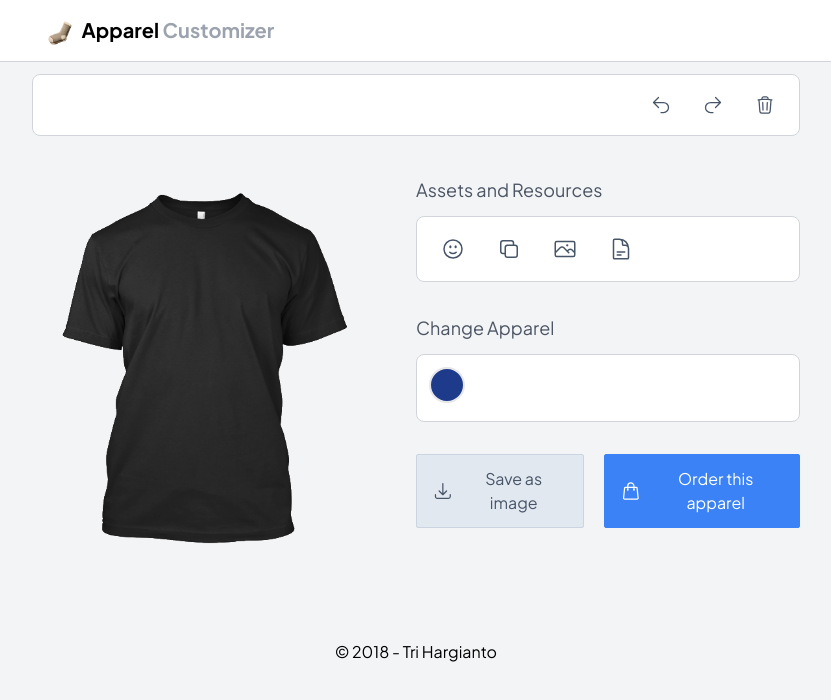
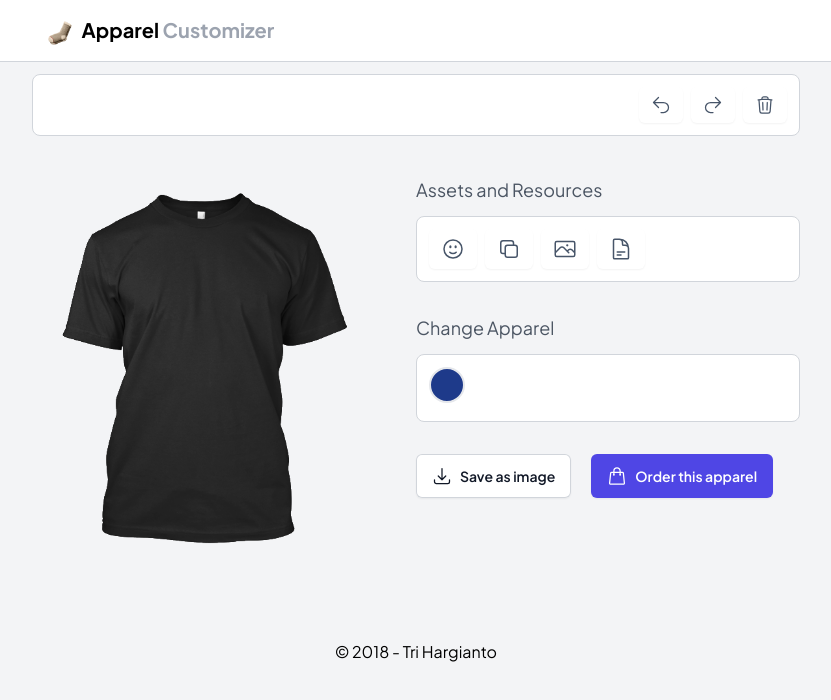
Before and after one commit to trihargianto/apparel-customizer, a Next.js app: page / in a window 1280 px wide. Shown: the top 700 px of the page, without its empty margins (224-1055 px from the left). Built offline with nearby package versions, Linux system fonts and the light colour scheme.

Commit message:
res-style button component

```diff
--- a/src/components/01-atoms/Button/Button.tsx
+++ b/src/components/01-atoms/Button/Button.tsx
@@ -10,22 +10,18 @@ import {
 export const buttonVariants: ButtonVariantTypes[] = [
   "primary",
   "secondary",
-  "tertiary",
   "naked",
 ];
 
 export const buttonSizes: ButtonSizeTypes[] = ["md", "sm", "xs"];
 
 const buttonClasses = {
-  base: "rounded-sm inline-flex items-center",
-
   variant: (variant: ButtonVariantTypes) => {
     const variantClasses: { [key: string]: string } = {
-      primary:
-        "text-white bg-blue-500 border-blue-500 border hover:bg-blue-600",
+      primary: "text-white bg-indigo-600 hover:bg-indigo-500",
       secondary:
-        "text-slate-600 bg-slate-200 border-slate-300 border hover:bg-slate-300",
-      naked: "text-slate-600 bg-transparent",
+        "bg-white text-gray-900 ring-1 ring-inset ring-gray-300 hover:bg-gray-50",
+      naked: "text-slate-600 bg-transparent shadow-none hover:text-slate-500",
     };
 
     return variantClasses[variant];
@@ -33,7 +29,7 @@ const buttonClasses = {
 
   size: (size: ButtonSizeTypes) => {
     const sizeClasses: { [key: string]: string } = {
-      xs: "px-2 py-1.5 text-sm",
+      xs: "px-2 py-1.5 text-xs",
       sm: "px-3 py-2",
       md: "px-4 py-3",
     };
@@ -51,12 +47,12 @@ const Button = ({
 }: ButtonPropTypes) => {
   return (
     <button
-      className={clsx([
-        buttonClasses.base,
+      className={clsx(
+        "inline-flex items-center rounded-md px-3 py-2 text-sm font-semibold shadow-sm",
         buttonClasses.variant(variant),
         buttonClasses.size(size),
         className,
-      ])}
+      )}
       {...restProps}
     >
       {children}
--- a/src/components/01-atoms/Button/Button.types.ts
+++ b/src/components/01-atoms/Button/Button.types.ts
@@ -1,4 +1,4 @@
-export type ButtonVariantTypes = "primary" | "secondary" | "tertiary" | "naked";
+export type ButtonVariantTypes = "primary" | "secondary" | "naked";
 
 export type ButtonSizeTypes = "xs" | "sm" | "md";
 
```
Also changed, not shown: 1 other file (tests, documents, lock files or other folders).
